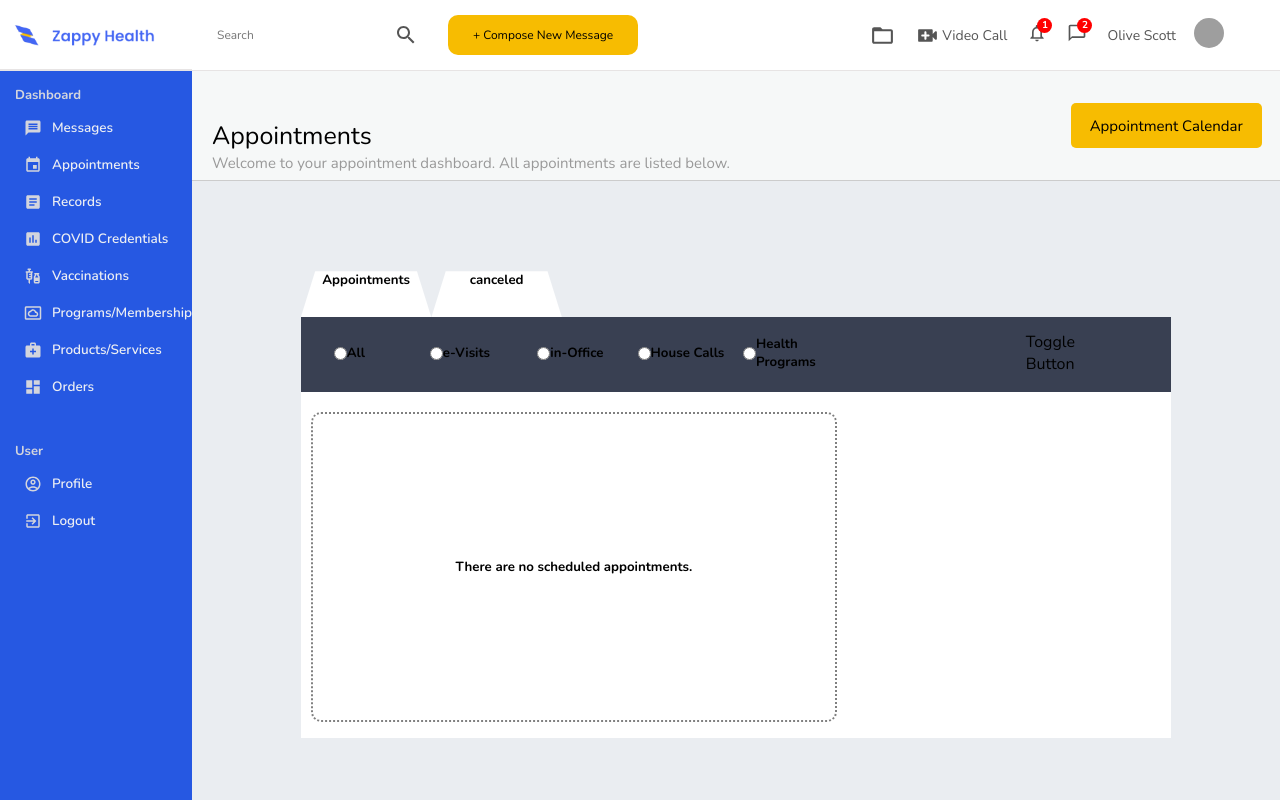
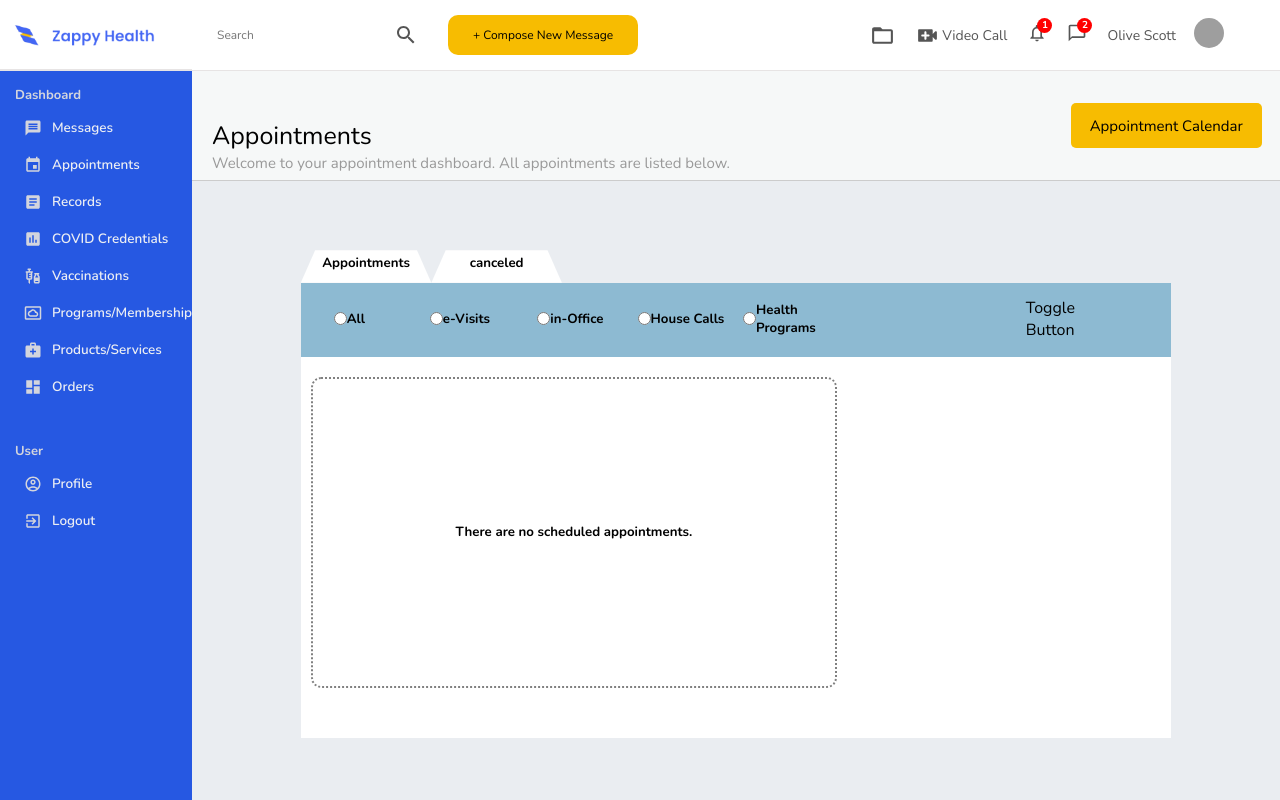
Before and after one commit to nascott94/telahealth-portal, a React (Create React App) app: page /appointments in a window 1280 px wide. Built offline with nearby package versions, Linux system fonts and the light colour scheme; grey boxes are pictures that could not be loaded.

Commit message:
done for night

```diff
--- a/src/pages/Appointments.js
+++ b/src/pages/Appointments.js
@@ -1,7 +1,7 @@
-import React from 'react';
-import styled from 'styled-components';
-import Navbar from '../components/homepage/Navbar';
-import Sidebar from '../components/homepage/Sidebar';
+import React from "react";
+import styled from "styled-components";
+import Navbar from "../components/homepage/Navbar";
+import Sidebar from "../components/homepage/Sidebar";
 
 const Container = styled.div`
   height: 100vh;
@@ -88,7 +88,7 @@ const RightMainContentBox = styled.div`
 `;
 
 const RightMainContentBoxTabContainter = styled.div`
-  height: 15%;
+  height: 8%;
   width: 100%;
   background-color: #eaedf1;
   display: flex;
@@ -99,7 +99,7 @@ const RightMainContentBoxTab = styled.div`
   height: 100%;
   width: 15%;
   background-color: white;
-  clip-path: polygon(11% 38%, 89% 38%, 100% 100%, 0% 100%);
+  clip-path: polygon(11% 18%, 89% 18%, 100% 100%, 0% 100%);
   display: flex;
   justify-content: center;
   align-items: center;
@@ -108,14 +108,14 @@ const RightMainContentBoxTab = styled.div`
 const RightMainContentBoxOptionsContainter = styled.div`
   height: 15%;
   width: 100%;
-  background-color: #394052;
+  background-color: #8dbad2;
   display: flex;
 `;
 
 const RightMainContentBoxOptionsContainterLeft = styled.div`
   height: 15%;
   width: 70%;
-  background-color: #394052;
+  background-color: #8dbad2;
   display: flex;
   justify-content: space-between;
 `;
@@ -123,7 +123,7 @@ const RightMainContentBoxOptionsContainterLeft = styled.div`
 const RightMainContentBoxOptionBox = styled.div`
   height: 650%;
   width: 18%;
-  background-color: #394052;
+  background-color: #8dbad2;
   display: flex;
   justify-content: center;
   align-items: center;
@@ -132,7 +132,7 @@ const RightMainContentBoxOptionBox = styled.div`
 const RightMainContentBoxOptionsContainterRight = styled.div`
   height: 15%;
   width: 30%;
-  background-color: #394052;
+  background-color: #8dbad2;
   display: flex;
   justify-content: flex-end;
   padding-right: 100px;
--- a/src/pages/Crendentials.js
+++ b/src/pages/Crendentials.js
@@ -75,7 +75,7 @@ const RightMainBottom = styled.div`
 
   .patient {
     margin-right: auto;
-    margin-left: 110px;
+    margin-left: 7.5%;
     margin-bottom: 20px;
     width: 35%;
     font-size: 15px;
@@ -94,7 +94,7 @@ const RightMainBottomMainTabs = styled.div`
 `;
 
 const RightMainBottomContainer = styled.div`
-  height: 75%;
+  height: 650px;
   width: 85%;
   background-color: white;
   display: flex;
@@ -115,8 +115,9 @@ const RightMainBottomSubTabBoxes = styled.div`
   font-size: 13px;
 `;
 const CredentialsBox = styled.div`
-  height: 100%;
+  height: 200px;
   width: 100%;
+  margin-bottom: 400px;
   background-color: white;
   display: flex;
   flex-direction: column;
@@ -131,6 +132,7 @@ const CredentialsTop = styled.div`
   width: 100%;
   padding-left: 15px;
   padding-top: 10px;
+  margin-bottom: 50px;
 `;
 
 const CredentialsTopLeft = styled.div`
@@ -201,10 +203,18 @@ const CredentialsTopRightBottom = styled.div`
 
 const CredentialsMiddle = styled.div`
   display: flex;
-  height: 40%;
+  height: 800px;
   width: 100%;
   background-color: white;
   border-top: 1px solid #ccc;
+
+  .patient {
+    width: 500px;
+    height: 45px;
+    border-right: none;
+    border-left: none;
+    border-top: none;
+  }
 `;
 
 const CredentailsMiddleBox = styled.div`
@@ -246,6 +256,7 @@ const CredentialsBottom = styled.div`
   height: 20%;
   width: 100%;
   border-top: 1px solid rgb(231, 228, 228);
+  margin-top: 100px;
 `;
 const CredentialsBottomLeft = styled.div`
   display: flex;
@@ -376,15 +387,24 @@ const Crendentials = () => {
                         The following information will be used to create your
                         COVID Credentials, your shareable digital health pass.
                       </div>
-                      <CredentailsMiddleBox>
-                        Add/View COVID-19 Vaccination Record
-                      </CredentailsMiddleBox>
-                      <CredentailsMiddleBox>
-                        Add/View COVID-19 Diagnostic Test Results
-                      </CredentailsMiddleBox>
-                      <CredentailsMiddleBox>
-                        Add/View COVID-19 Antibody Testing
-                      </CredentailsMiddleBox>
+                      <select name="patient" className="patient">
+                        <option value="1" selected="selected">
+                          Add/View COVID-19 Vaccination Record
+                        </option>
+                        <option value="2"></option>
+                      </select>
+                      <select name="patient" className="patient">
+                        <option value="1" selected="selected">
+                          Add/View COVID-19 Diagnostic Test Results
+                        </option>
+                        <option value="2"></option>
+                      </select>
+                      <select name="patient" className="patient">
+                        <option value="1" selected="selected">
+                          Add/View COVID-19 Antibody Testing
+                        </option>
+                        <option value="2"></option>
+                      </select>
                     </CredentialsMiddleLeft>
                   </CredentialsMiddle>
                   <CredentialsBottom>
--- a/src/pages/ProfileSettings.js
+++ b/src/pages/ProfileSettings.js
@@ -56,7 +56,7 @@ const RightMainTop = styled.div`
   .avatar {
     height: 100px;
     width: 100px;
-    padding-right: 14px;
+    padding-right: 10px;
   }
 `;
 
```
